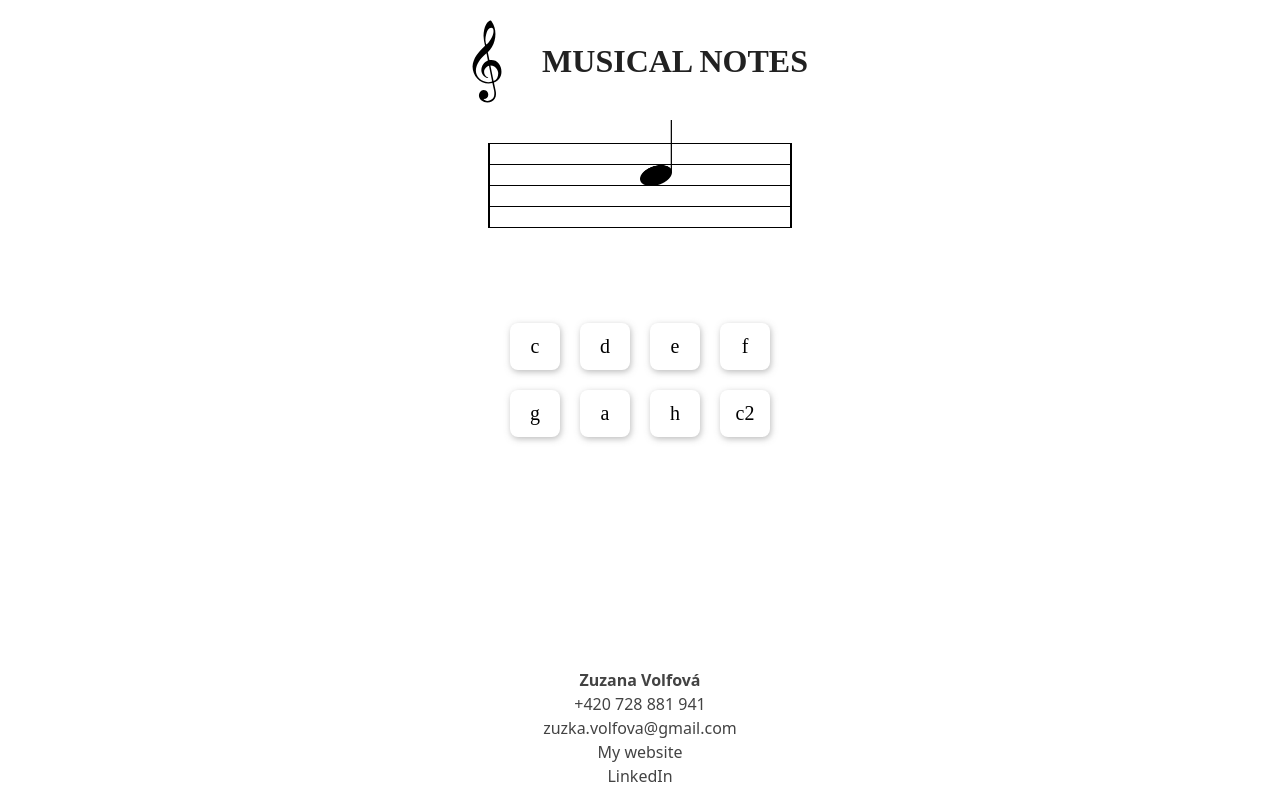
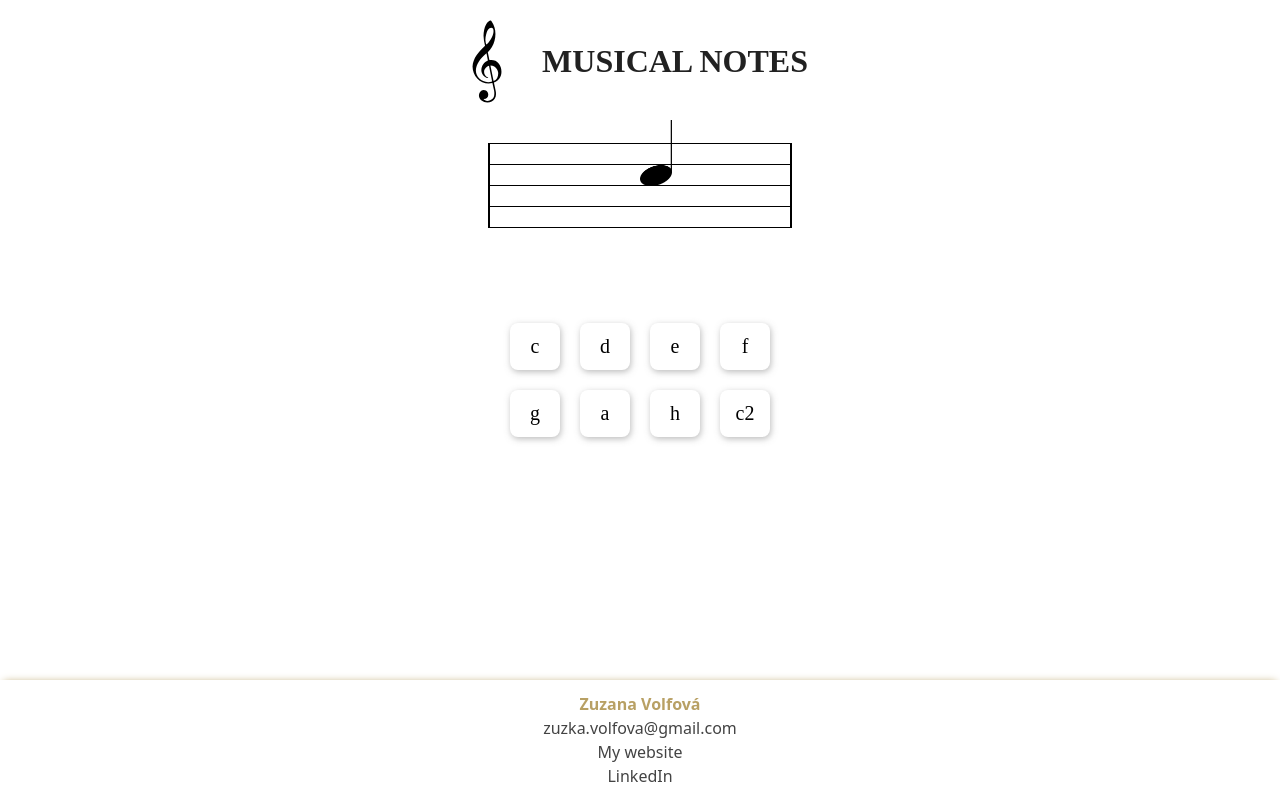
Before and after one commit to zuzanavolfova/musical-notes, a React (Vite) app: page / in a window 1280 px wide. Built offline with nearby package versions, Linux system fonts and the light colour scheme; a web font is replaced by a local one.

Commit message:
Edit footer acoording new design

```diff
--- a/src/components/Footer.tsx
+++ b/src/components/Footer.tsx
@@ -7,9 +7,11 @@ const FooterContainer = styled.footer`
   width: 100%;
   color: var(--text-dark-grey);
   padding: 12px 0;
+  box-shadow: 0 -2px 8px -4px var(--primary-color);
 
   .footer__title {
     font-weight: 600;
+    color: var(--primary-color);
   }
 
   .footer__link {
@@ -32,7 +34,6 @@ export default function Footer() {
       <span className="footer__title" aria-label="Name">
         Zuzana Volfová
       </span>
-      <span aria-label="Phone number">+420 728 881 941</span>
       <a
         className="footer__link"
         href="mailto:zuzka.volfova@gmail.com"
```
